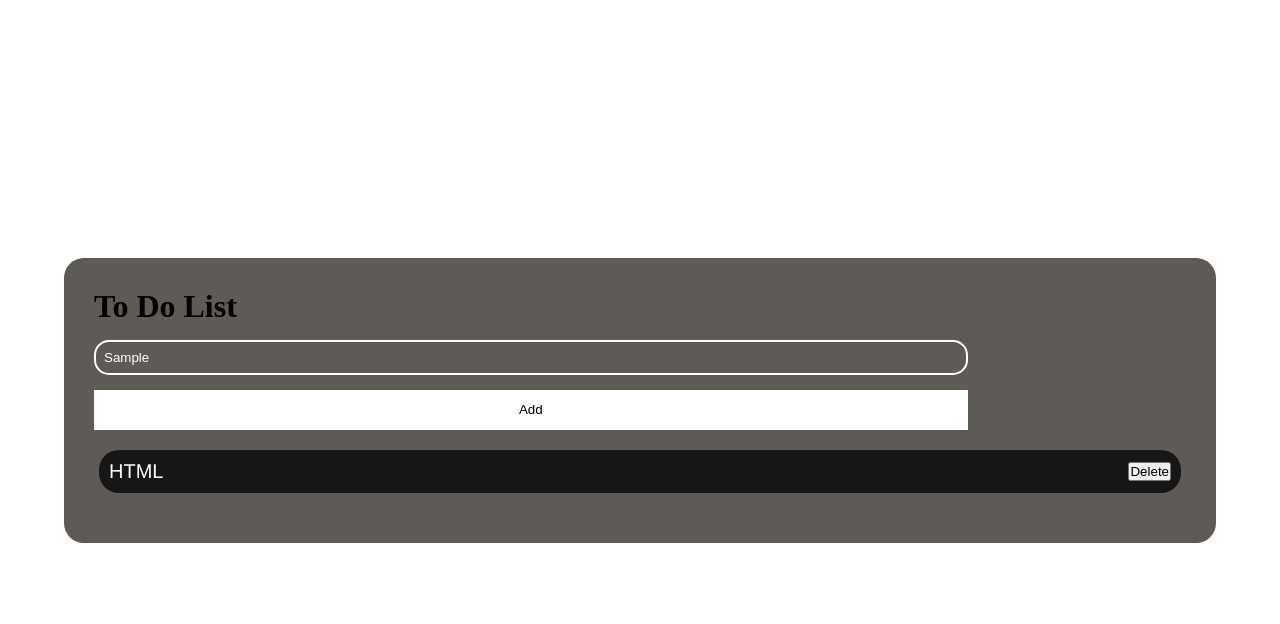
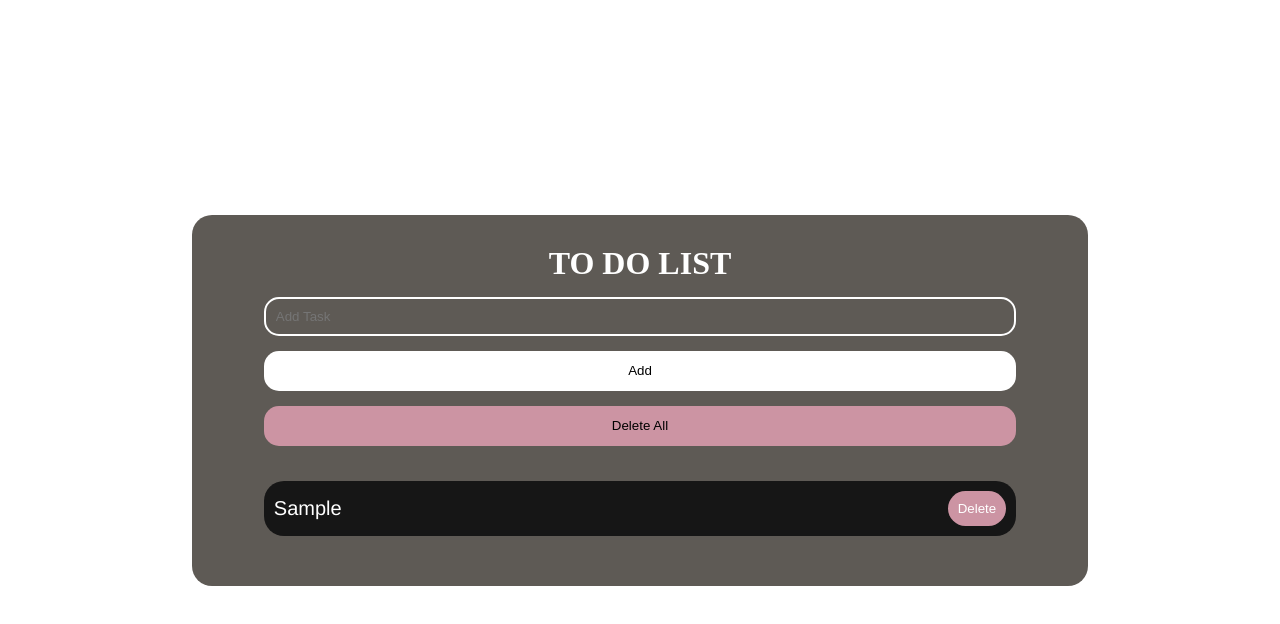
Before and after one commit to MMTsallagova/TODOList, a plain HTML site: page index.html in a window 1280 px wide. Both pictures are taken after typing "Sample" into the empty fields and a click on the button "Add". Drawn offline with Linux system fonts and the light colour scheme.

Commit message:
logic for add/remove elements to/from list

```diff
--- a/index.html
+++ b/index.html
@@ -9,19 +9,18 @@
 <div class="container">
     <div class="input-box">
         <h1>To Do List</h1>
-        <label>
-            <input type="text" placeholder="Add Task">
-        </label>
+        <input type="text" id="text" placeholder="Add Task">
         <button id="btnAdd">Add</button>
         <div id="del">
         </div>
         <div id="list-task">
-            <div class="address">
+            <!--<div class="addButton">
                 <span>HTML</span>
-                <button>Delete</button>
-            </div>
+                <button id="btnDelete">Delete</button>
+            </div> -->
         </div>
     </div>
 </div>
+<script src="main.js"></script>
 </body>
 </html>
--- /dev/null
+++ b/main.js
@@ -0,0 +1,66 @@
+let task = document.getElementById("text");
+let list_task = document.getElementById("list-task");
+let btn = document.getElementById("btnAdd");
+let content = [];
+
+/*restore storage data after reload*/
+if(localStorage.getItem("product") !== null){
+    content = JSON.parse(localStorage.getItem("product"));
+    show();
+}
+
+/*Add new task on button click*/
+btn.onclick = function () {        // As soon as the button "Add" is pressed
+    if(task.value !== ''){         //Check if there is something written in the text field
+        let current_task = {
+            name:task.value
+        }                            // create new element
+        content.push(current_task);  //move it to array (or task's list)
+        console.log(content);         //debugging process
+    }
+    show();
+    clear();
+}
+
+/*Show all tasks*/
+function show(){
+    let data = '';
+    for(let i = 0; i < content.length; i++){
+        data +=
+            `
+                <div class="addButton">
+                    <span>${content[i].name}</span>
+                    <button onclick = "del(${i})" id="btnDelete">Delete</button>
+                </div>
+            `
+    }
+    localStorage.setItem("product", JSON.stringify(content));       //save all data to local storage (for reload)
+    document.getElementById("list-task").innerHTML = data;
+
+    let btnDelete = document.getElementById("del");
+    if (content.length >0){
+        btnDelete.innerHTML =  `
+            <button id="btnDeleteAll" onclick="delAll()">Delete All</button>
+        `
+    }
+    else{
+        btnDelete.innerHTML =
+            `
+            `
+    }
+}
+
+function clear(){
+    task.value = "";
+}
+
+function del(i){
+    content.splice(i,1);
+    show();
+}
+
+function delAll(){
+    localStorage.clear();
+    content.splice(0);
+    show();
+}
--- a/style.css
+++ b/style.css
@@ -2,6 +2,12 @@
     padding: 0;
     margin: 0;
     box-sizing: border-box;
+}
+
+h1{
+    color: white;
+    text-align: center;
+    text-transform:uppercase;
 }
 
 body{
@@ -15,17 +21,24 @@ body{
 .container
 {
     background-color: rgba(84, 80, 75, 0.94);
-    width: 90vw;
+    width: 70vw;
     padding:30px;
     border-radius: 20px;
     margin: 10px 5px;
 }
 
+.input-box{
+    display: flex;
+    flex-direction: column;
+    align-items: stretch;
+    width: 100%;
+}
 /* customise input box*/
 .input-box input
 {
-    width: 80%;
-    padding: 8px;
+    align-self: center;
+    width: 90%;
+    padding: 10px;
     outline: none;
     height: 20%;
     border: 2px solid #fff;
@@ -37,13 +50,15 @@ body{
 
 /*customise button*/
 #btnAdd {
-    width: 80%;
+    align-self: center;
+    width: 90%;
     height: 40px;
     padding: 10px;
     border: none;
     background-color: #fff;
     color: black;
     cursor: pointer;
+    border-radius: 15px;
 }
 
 span{
@@ -52,14 +67,45 @@ span{
     font-family: "Franklin Gothic Medium", "Arial Narrow", Arial sans-serif;
 }
 
-.address{
+.addButton{
     background-color: #161616;
     border-radius: 20px;
     display: flex;
     justify-content: space-between;
     align-items: center;
     padding: 10px;
-    margin: 20px 5px;
-}.address:hover{
+    margin: 20px 0;
+    width: 100%;
+}
+
+#list-task{
+    align-self: center;
+    width: 90%;
+}
+
+.addButton:hover{
     background-color: #343333;
  }
+
+#btnDelete{
+    background-color: #cc94a3;
+    border: none;
+    padding: 10px;
+    border-radius: 20px;
+    color: white;
+    cursor: pointer;
+
+}
+#del{
+    width: 90%;
+    align-self: center;
+}
+#del button{
+    width: 100%;
+    height: 40px;
+    margin: 15px 0;
+    background-color: #cc94a3;
+    border: none;
+    border-radius: 15px;
+    cursor: pointer;
+}
```
